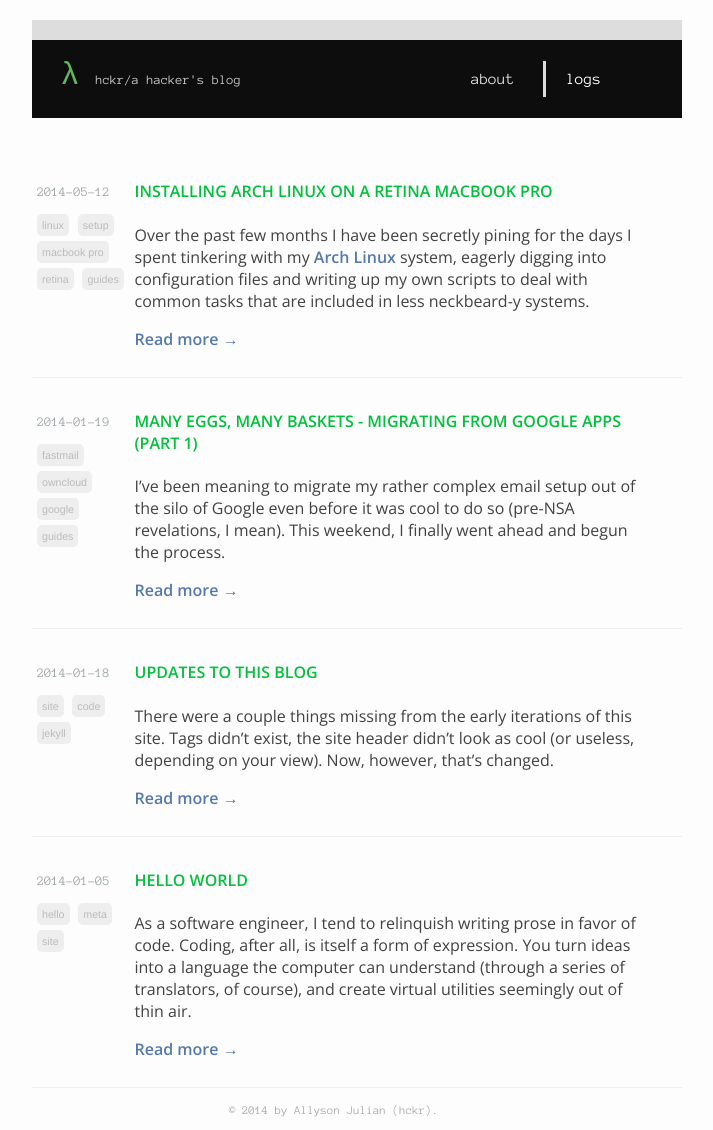
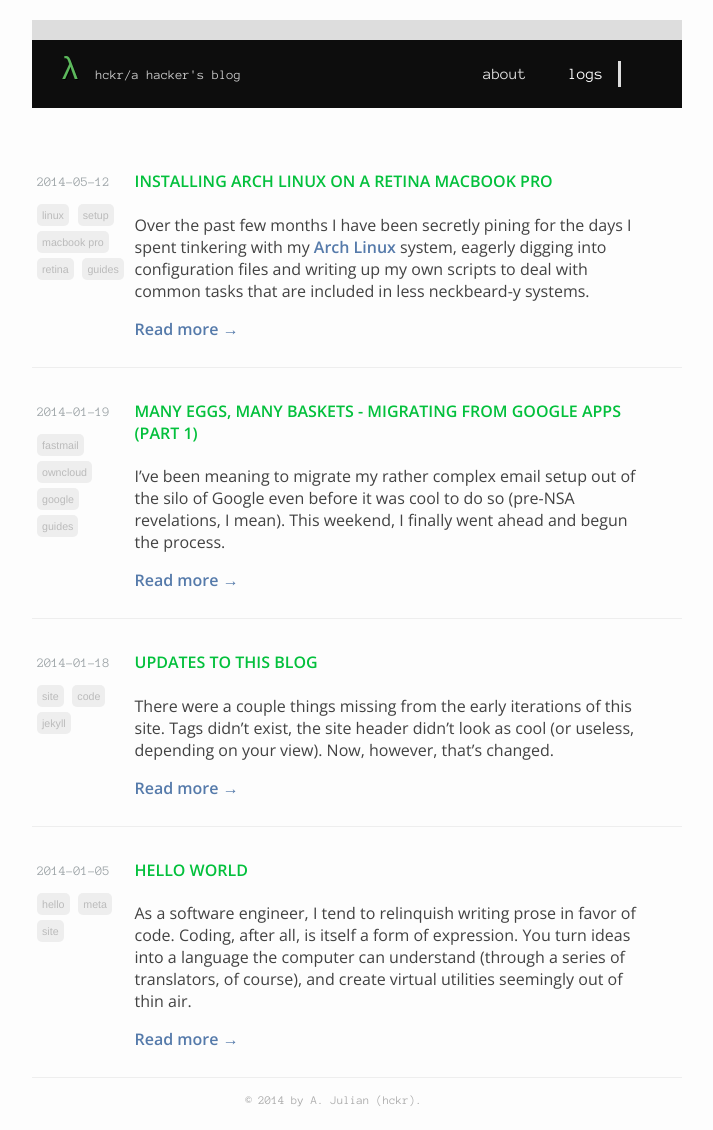
Before and after one commit to bitjockey42/astrohckr.github.io, a Jekyll site: the page built from index.md, in a window 1280 px wide. Shown: the whole page, without its empty margins (283-996 px from the left). Built offline with Jekyll 4.4.1, drawn with Linux system fonts in a browser that asks for light colours; some web fonts are replaced; Markdown is read by kramdown in place of the engine named in the settings.

Commit message:
I just tweaked the padding a bit.

```diff
--- a/_includes/footer.html
+++ b/_includes/footer.html
@@ -1,7 +1,7 @@
 <footer>
   <div class="footer">
     <div class="footer-text">
-      <p>&copy; 2014 by Allyson Julian (hckr).
+      <p>&copy; 2014 by A. Julian (hckr).
         <a href='https://github.com/hckr' class='nav-item-social symbol' title='&#xe237;'></a></li>
         <a href='https://twitter.com/startupshill' class='nav-item-social symbol' title='&#xe286;'></a>
       </p>
--- a/assets/stylesheets/nav.css
+++ b/assets/stylesheets/nav.css
@@ -20,8 +20,8 @@
     font-family: "Anonymous Pro", sans-serif;
     font-size: 12pt;
     text-transform: lowercase;
-    padding: 10px 20px;
-    border-left: solid 3px transparent;
+    padding: 5px 15px;
+    border-right: solid 3px transparent;
 }
 
 .nav-item-social {
@@ -33,7 +33,7 @@
 
 .nav-item:hover {
     color: #fdfdfd;
-    border-left: solid 3px #7e8073;
+    border-right: solid 3px #7e8073;
 }
 
 .nav-item-social:hover {
@@ -43,5 +43,5 @@
 
 .nav-item-active {
     color: #fff;
-    border-left: solid 3px #ddd;
+    border-right: solid 3px #ddd;
 }
```
